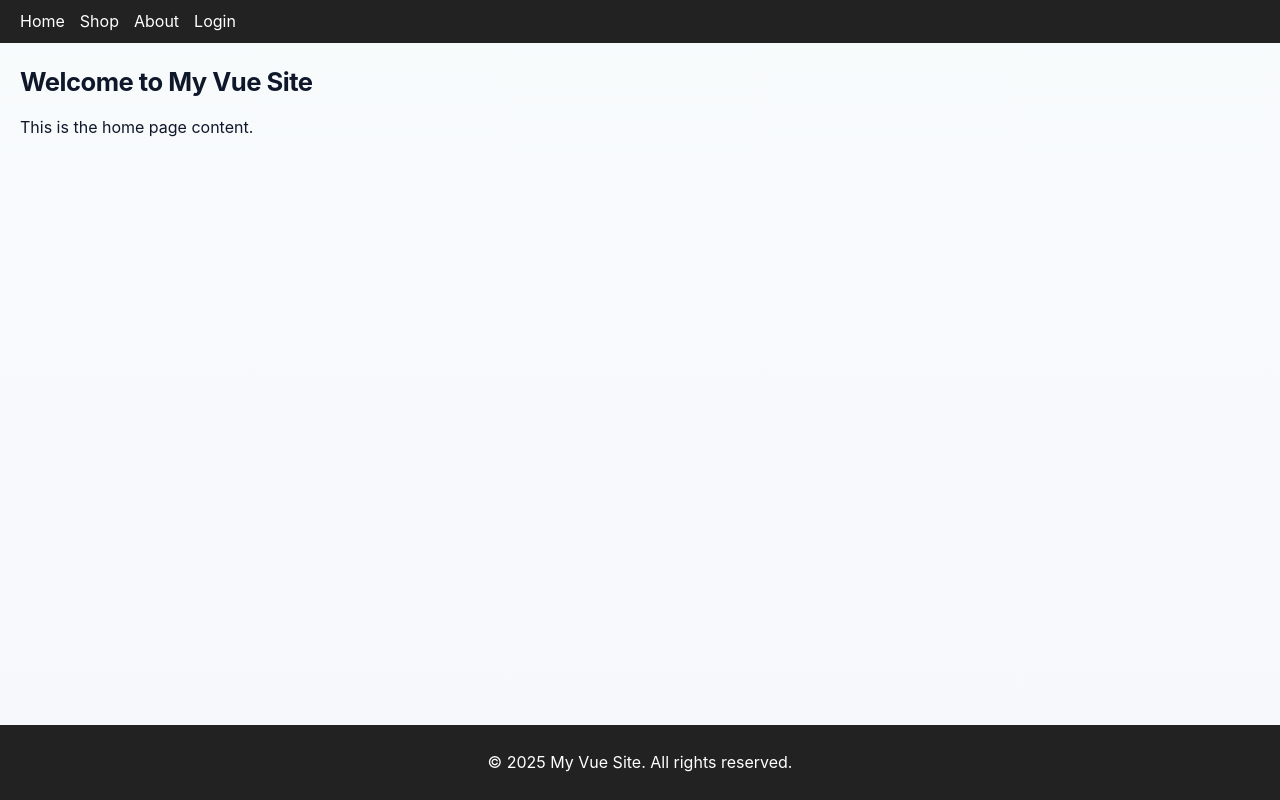
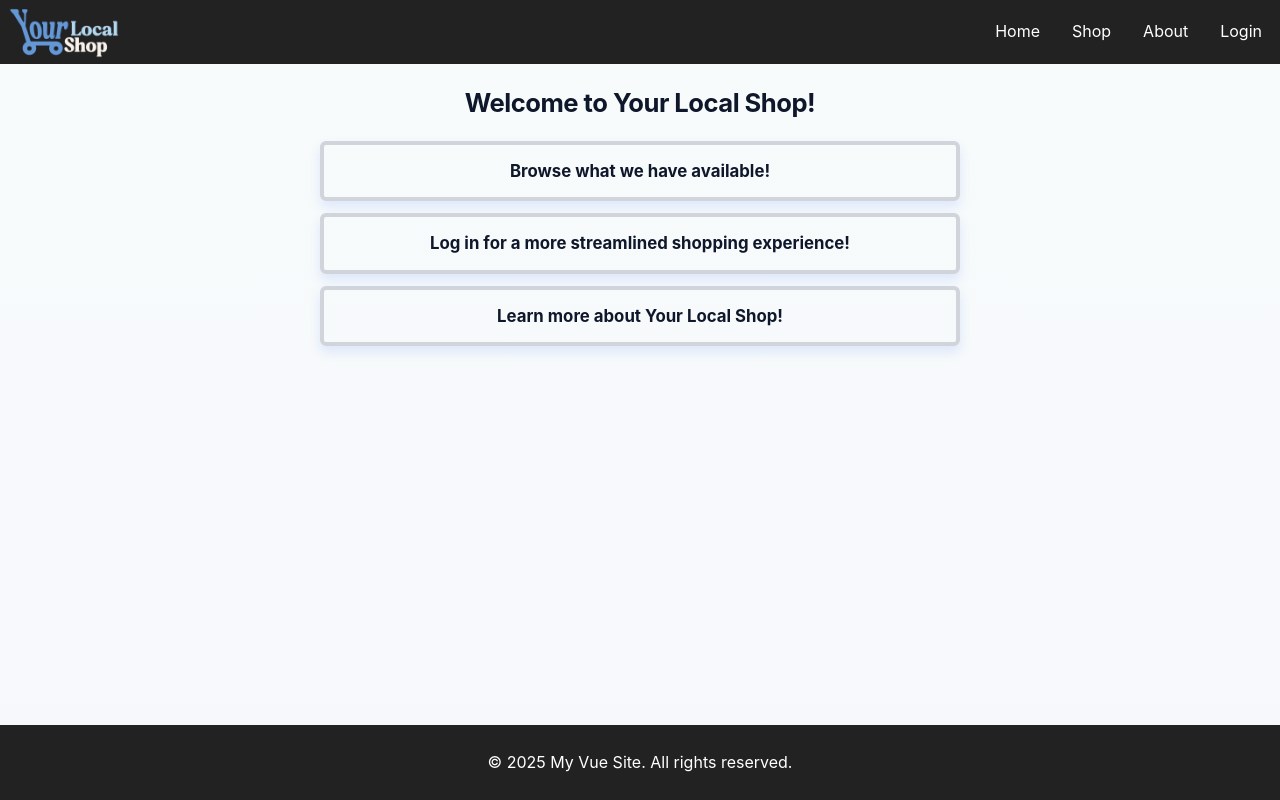
Before and after one commit to LukeMagnuson/SWE30003_Assignment_03, a Vue app in the folder Assignment_03/: page / in a window 1280 px wide. Built offline with nearby package versions, Linux system fonts and the light colour scheme.

Commit message:
Adjusted home page visuals, created logo and updated header.

```diff
--- a/Assignment_03/src/components/SiteHeader.vue
+++ b/Assignment_03/src/components/SiteHeader.vue
@@ -1,29 +1,85 @@
 <template>
   <header>
+    <div class="container">
+      <router-link to="/" class="logo" aria-label="Your Local Shop home">
+        <img :src="logo" alt="YLS Logo" />
+      </router-link>
+
       <nav>
         <router-link to="/">Home</router-link>
         <router-link to="/shop">Shop</router-link>
         <router-link to="/about">About</router-link>
         <router-link to="/login">Login</router-link>
       </nav>
+    </div>
   </header>
 </template>
 
 <script setup>
-// No special logic yet
+import logo from '../../images/YLSLogo.png';
 </script>
 
 <style scoped>
 header {
   background: #222;
-  padding: 10px 20px;
+  position: relative; /* allow absolutely positioned corners */
+  min-height: 64px; /* ensure enough vertical space for larger logo */
+  padding: 4px 0; /* keep vertical breathing room but remove horizontal padding so corners align reliably */
 }
+
+.container {
+  max-width: 1100px;
+  margin: 0 auto;
+  display: block; /* container used for centered content if needed */
+}
+
+.logo {
+  position: absolute;
+  left: 8px; /* corner offset from viewport edge */
+  top: 50%;
+  transform: translateY(-50%);
+  display: block;
+  padding: 0; /* remove inner padding so image sits flush */
+}
+
+.logo img {
+  height: 56px; /* main logo size */
+  display: block;
+}
+
+nav {
+  position: absolute;
+  right: 8px; /* corner offset from viewport edge */
+  top: 50%;
+  transform: translateY(-50%);
+  display: flex;
+  align-items: center;
+  gap: 12px;
+}
+
 nav a {
   color: white;
   text-decoration: none;
-  margin-right: 15px;
+  padding: 6px 10px;
+  border-radius: 4px;
 }
+
 nav a:hover {
   text-decoration: underline;
 }
+
+/* Responsive tweaks: reduce logo and spacing on small viewports */
+@media (max-width: 520px) {
+  .logo img {
+    height: 44px;
+  }
+  nav {
+    gap: 8px;
+    right: 6px;
+  }
+  nav a {
+    padding: 4px 6px;
+    font-size: 0.95rem;
+  }
+}
 </style>
--- a/Assignment_03/src/pages/HomePage.vue
+++ b/Assignment_03/src/pages/HomePage.vue
@@ -1,7 +1,20 @@
 <template>
   <section>
-    <h1>Welcome to My Vue Site</h1>
-    <p>This is the home page content.</p>
+    <h1>Welcome to Your Local Shop!</h1>
+
+    <div class="home-links">
+      <router-link to="/shop" class="home-link">
+        <h2>Browse what we have available!</h2>
+      </router-link>
+
+      <router-link to="/login" class="home-link">
+        <h2>Log in for a more streamlined shopping experience!</h2>
+      </router-link>
+
+      <router-link to="/about" class="home-link">
+        <h2>Learn more about Your Local Shop!</h2>
+      </router-link>
+    </div>
   </section>
 </template>
 
@@ -10,5 +23,57 @@
 <style scoped>
 section {
   padding: 20px;
+  text-align: center;
+}
+
+.home-links {
+  margin-top: 20px;
+  display: flex;
+  flex-direction: column;
+  gap: 12px;
+  align-items: center; /* center link cards horizontally */
+}
+
+.home-link {
+  text-decoration: none;
+  color: inherit;
+  padding: 12px;
+  border: 1px solid #ddd;
+  border-radius: 6px;
+  display: block;
+  width: 100%;
+  max-width: 640px;
+  margin: 0 auto;
+  transition: background 0.15s ease, transform 0.08s ease;
+}
+
+.home-link:hover {
+  background: rgba(0,0,0,0.03);
+  transform: translateY(-2px);
+}
+
+.home-link {
+  /* button-like appearance */
+  color: #fff;
+  border: 4px solid #d1d5db;
+  box-shadow: 0 6px 12px rgba(37,99,235,0.12);
+  padding: 14px 18px;
+  font-weight: 600;
+  text-align: center;
+}
+
+.home-link h2 {
+  margin: 0;
+  font-size: 1.05rem;
+}
+
+.home-link:hover {
+  transform: translateY(-3px);
+  filter: brightness(0.95);
+}
+
+.home-link:focus {
+  outline: 3px solid rgba(59,130,246,0.25);
+  outline-offset: 3px;
 }
 </style>
```
Also changed, not shown: Assignment_03/images/YLSLogo.png (added), 1 other file (tests, documents, lock files or other folders). Lines whose indentation alone changed are shown as unchanged.
